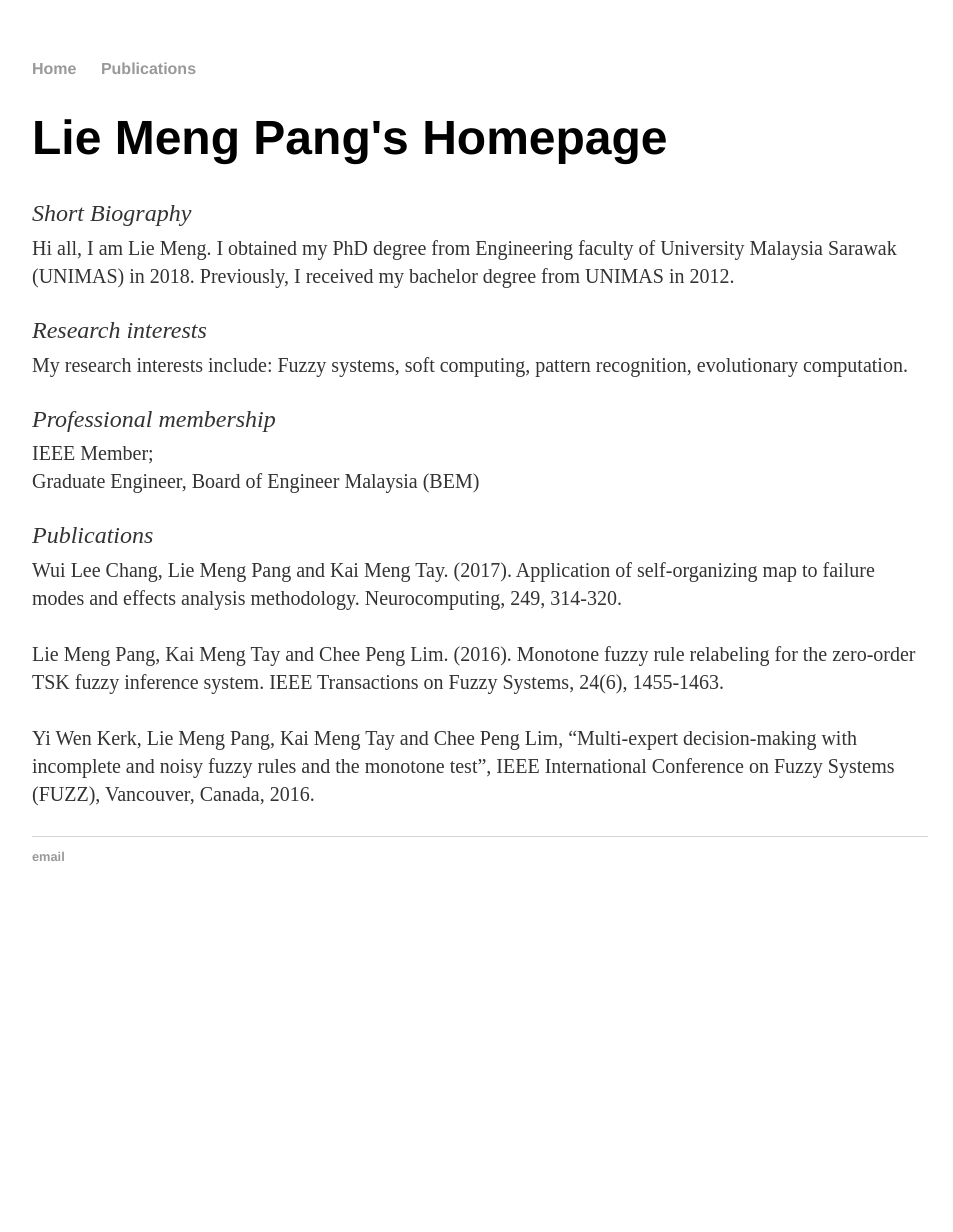
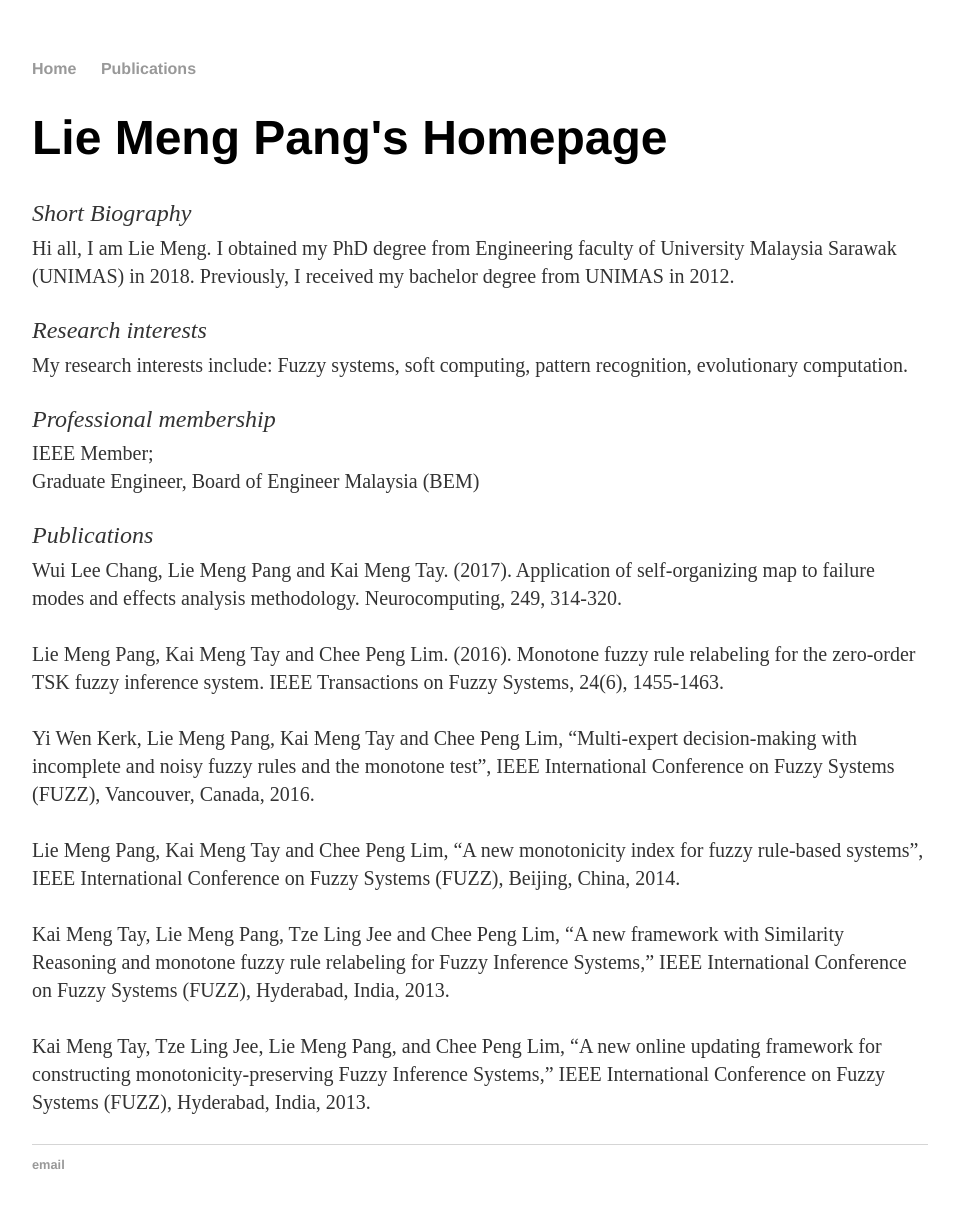
Before and after one commit to lymin1206/test.github.io, a Jekyll site: the page index.html, which Jekyll copies as it is, in a window 1280 px wide. Shown: the whole page, without its empty margins (160-1113 px from the left). Built offline with Jekyll 4.4.1, drawn with Linux system fonts in a browser that asks for light colours; before the commit the page ends 924 px from its top, so only the background shows below that.

Commit message:
Update index.html

```diff
--- a/index.html
+++ b/index.html
@@ -26,7 +26,7 @@
 
 			<p> <em> Professional membership </em> </p>
 			<p1> IEEE Member; <br>
-			Graduate Engineer, Board of Engineer Malaysia (BEM) </p1>
+			Graduate Engineer, Board of Engineer Malaysia (BEM) <br> </p1>
 
 			<p> <em> Publications </em> </p>
 			<p1>Wui Lee Chang, Lie Meng Pang and Kai Meng Tay. (2017).
@@ -37,7 +37,16 @@
 				IEEE Transactions on Fuzzy Systems, 24(6), 1455-1463. <br><br>
 				Yi Wen Kerk, Lie Meng Pang, Kai Meng Tay and Chee Peng Lim,
 				“Multi-expert decision-making with incomplete and noisy fuzzy rules and the monotone test”,
-				IEEE International Conference on Fuzzy Systems (FUZZ), Vancouver, Canada, 2016.<br> <br></p1>
+				IEEE International Conference on Fuzzy Systems (FUZZ), Vancouver, Canada, 2016.<br> <br>
+				Lie Meng Pang, Kai Meng Tay and Chee Peng Lim,
+				“A new monotonicity index for fuzzy rule-based systems”,
+				IEEE International Conference on Fuzzy Systems (FUZZ), Beijing, China, 2014.<br><br>
+				Kai Meng Tay, Lie Meng Pang, Tze Ling Jee and Chee Peng Lim,
+				“A new framework with Similarity Reasoning and monotone fuzzy rule relabeling for Fuzzy Inference Systems,”
+				IEEE International Conference on Fuzzy Systems (FUZZ), Hyderabad, India, 2013.<br><br>
+				Kai Meng Tay, Tze Ling Jee, Lie Meng Pang, and Chee Peng Lim,
+				“A new online updating framework for constructing monotonicity-preserving Fuzzy Inference Systems,”
+				IEEE International Conference on Fuzzy Systems (FUZZ), Hyderabad, India, 2013.<br><br></p1>
 
 
     		</div><!-- /.blurb -->
```
